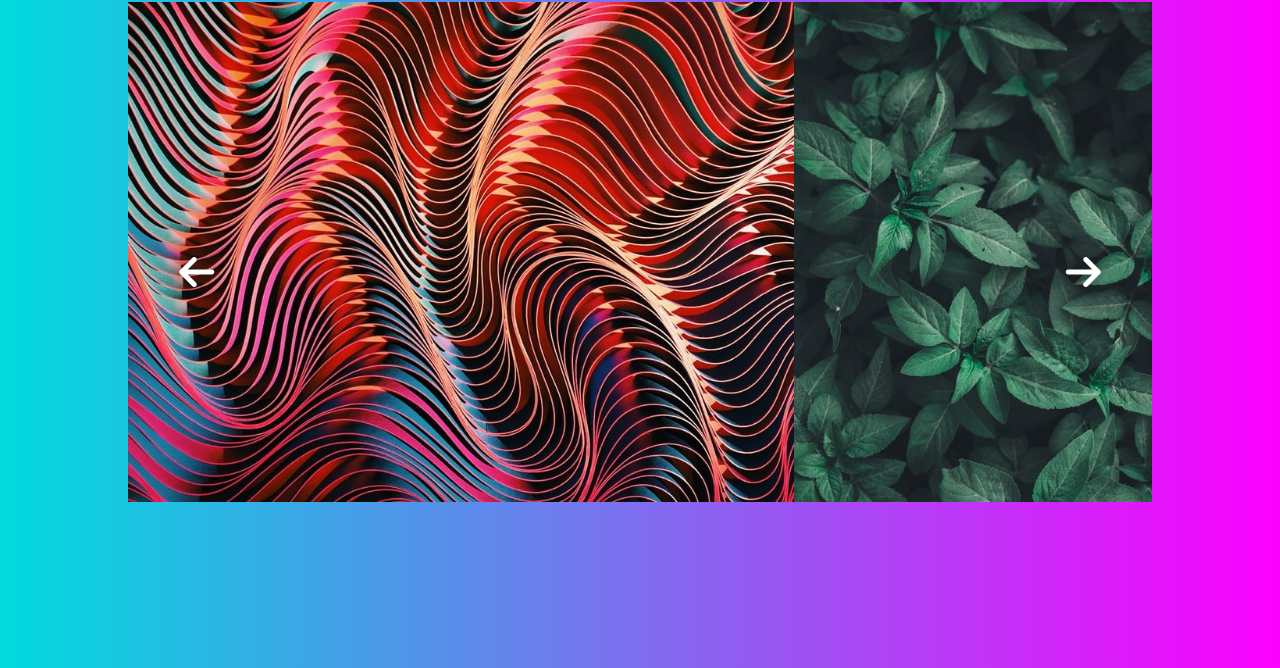
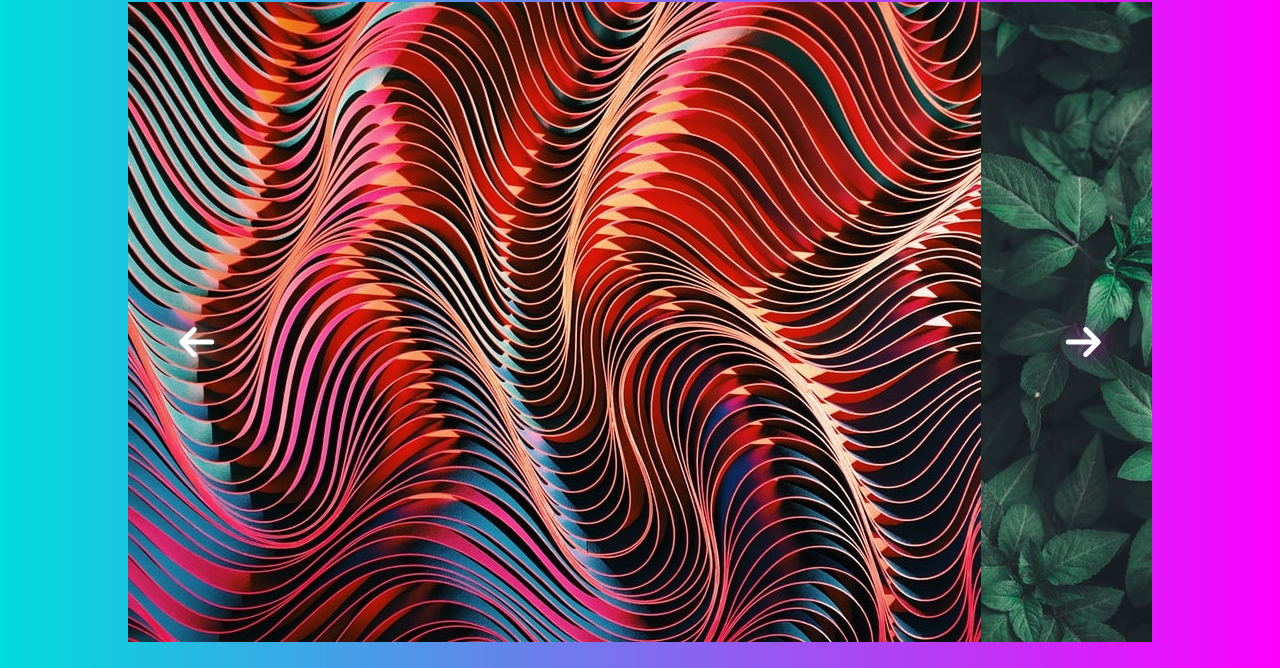
Before and after one commit to BryanHolbrook/vanilla-js-slider, a plain HTML site: page index.html in a window 1280 px wide. Shown: the part 132-800 px from the top of the page. Drawn offline with Linux system fonts and the light colour scheme.

Commit message:
Slider styles updates. Color arrows an container height

```diff
--- a/style.css
+++ b/style.css
@@ -23,6 +23,7 @@ html {
 
 .carousel-container {
     width: 80%;
+    height: 80%;
     margin: auto;
     margin-bottom: 10px;
     overflow: hidden;
@@ -33,7 +34,7 @@ html {
 .carousel-slide {
     display: flex;
     width: 100%;
-    height: 500px;
+    height: 50%;
 }
 
 #prevBtn {
@@ -44,7 +45,7 @@ html {
     font-size: 40px;
     cursor: pointer;
     color: white;
-    filter: drop-shadow(0 0 0.75rem rgb(27, 27, 27));
+    filter: drop-shadow(0 0 0.75rem rgb(67, 219, 224));
 }
 
 #nextBtn {
@@ -55,5 +56,5 @@ html {
     font-size: 40px;
     cursor: pointer;
     color: white;
-    filter: drop-shadow(0 0 0.75rem rgb(27, 27, 27));
+    filter: drop-shadow(0 0 0.75rem rgb(206, 12, 164));
 }
```
